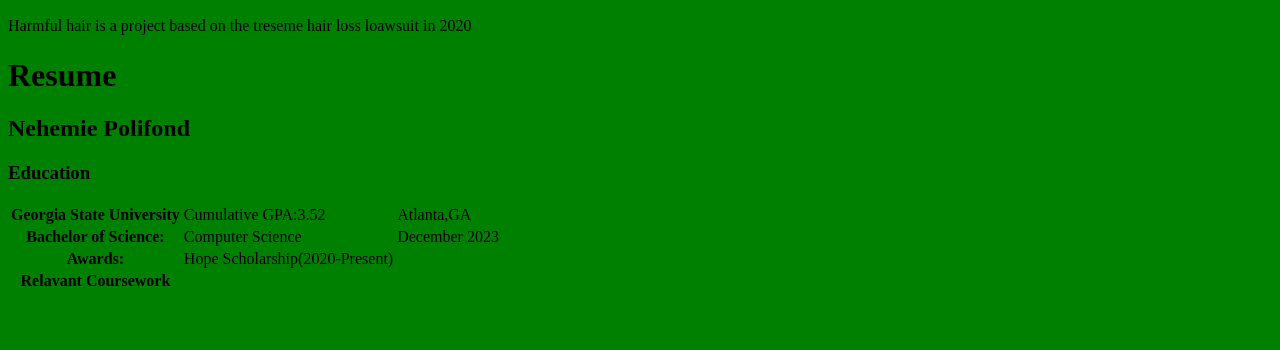
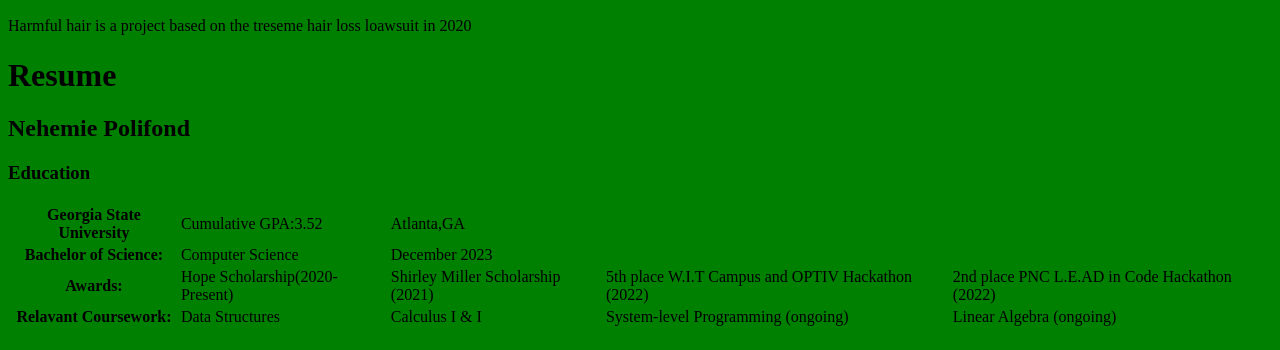
Before and after one commit to npolifond/Personal-website, a plain HTML site: page projectFiles/index.html in a window 1280 px wide. Shown: the part 658-1008 px from the top of the page. Before the commit the page ends 972 px from the top, so only its background shows below. Drawn offline with Linux system fonts and the light colour scheme.

Commit message:
Resume table updates

```diff
--- a/projectFiles/index.html
+++ b/projectFiles/index.html
@@ -34,10 +34,10 @@
               <th> Bachelor of Science:</th> <td>Computer Science</td> <td>  December 2023</td>
           </tr>
           <tr>
-              <th> Awards:</th> <td>Hope Scholarship(2020-Present)</td>
+              <th> Awards:</th> <td>Hope Scholarship(2020-Present)</td> <td> Shirley Miller Scholarship (2021)</td> <td>5th place W.I.T Campus and OPTIV Hackathon (2022)</td> <td>2nd place PNC L.E.AD in Code Hackathon (2022)</td>
           </tr>
           <tr>
-              <th> Relavant Coursework</td>
+              <th> Relavant Coursework:</th> <td >Data Structures</td> <td>Calculus I & I</td><td>System-level Programming (ongoing)</td><td>Linear Algebra (ongoing)</td>
           </tr>
 
         </table>
```
